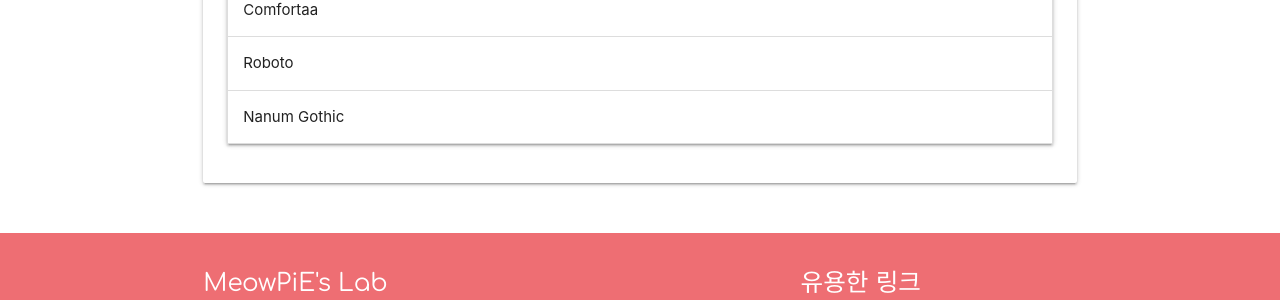
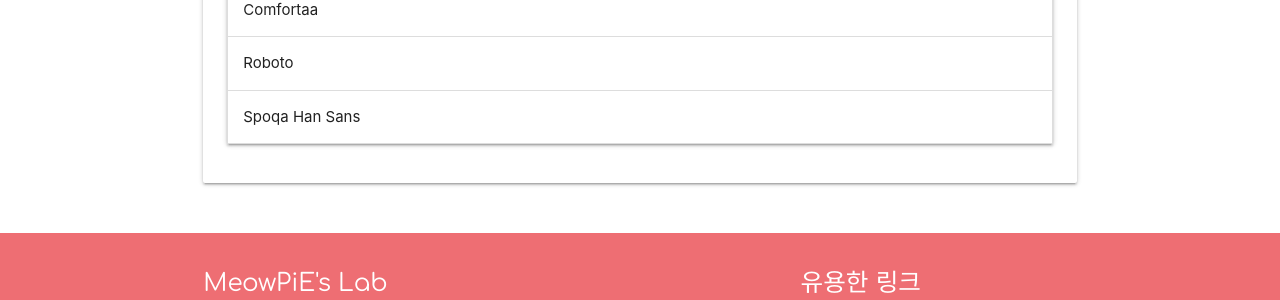
Before and after one commit to NenkaLab/meowpie.github.io, a Jekyll site: the page built from resources.html, in a window 1280 px wide and 1400 px high, scrolled down 2252 px. Shown: the part 787-1087 px from the top of the window. Built offline with Jekyll 4.4.1, drawn with Linux system fonts in a browser that asks for light colours; nearby versions of some CDN libraries; some web fonts are replaced; library files that are not in the unit come from our copies.

Commit message:
폰트 롤백

```diff
--- a/_includes/css.html
+++ b/_includes/css.html
@@ -1,6 +1,7 @@
-<link rel="stylesheet" href="https://fonts.googleapis.com/icon?family=Material+Icons|Comfortaa|Nanum+Gothic:400,700&amp;subset=korean">
+<link rel="stylesheet" href="https://fonts.googleapis.com/icon?family=Material+Icons|Comfortaa">
 <link type="text/css" rel="stylesheet" href="{{ site.url }}/assets/css/fontawesome-all.min.css">
 <link type="text/css" rel="stylesheet" href="{{ site.url }}/assets/css/materialize.css" media="screen">
 <link type="text/css" rel="stylesheet" href="{{ site.url }}/assets/css/prism.css">
 <link type="text/css" rel="stylesheet" href="{{ site.url }}/assets/css/skeleton.css">
+<link type="text/css" rel="stylesheet" href="https://spoqa.github.io/spoqa-han-sans/css/SpoqaHanSans-kr.css">
 <link type="text/css" rel="stylesheet" href="{{ site.url }}/assets/css/style.css">
--- a/assets/css/style.css
+++ b/assets/css/style.css
@@ -5,7 +5,7 @@
 #post-content h5 { font-size: 16px; }
 #post-content h6 { font-size: 14px; }
 
-.logo-font { font-family: "Comfortaa", "Nanum Gothic", sans-serif; }
+.logo-font { font-family: "Comfortaa", "Spoqa Han Sans", sans-serif; }
 
 .parallax-container {
   min-height: 380px;
--- a/resources.html
+++ b/resources.html
@@ -100,9 +100,9 @@
                   </div>
                 </li>
                 <li>
-                  <div class="collapsible-header">Nanum Gothic</div>
+                  <div class="collapsible-header">Spoqa Han Sans</div>
                   <div class="collapsible-body">
-                    <a href="https://fonts.google.com/specimen/Nanum+Gothic">Nanum Gothic</a> is licensed under a <a href="http://scripts.sil.org/cms/scripts/page.php?site_id=nrsi&id=OFL_web">SIL OFL 1.1</a> by Sandoll.
+                    <a href="https://spoqa.github.io/spoqa-han-sans/">Spoqa Han Sans</a> is licensed under a <a href="https://github.com/spoqa/spoqa-han-sans/blob/master/LICENSE">SIL OFL 1.1</a> by Spoqa.
                   </div>
                 </li>
               </ul>
```
Also changed, not shown: assets/css/skeleton.css.
